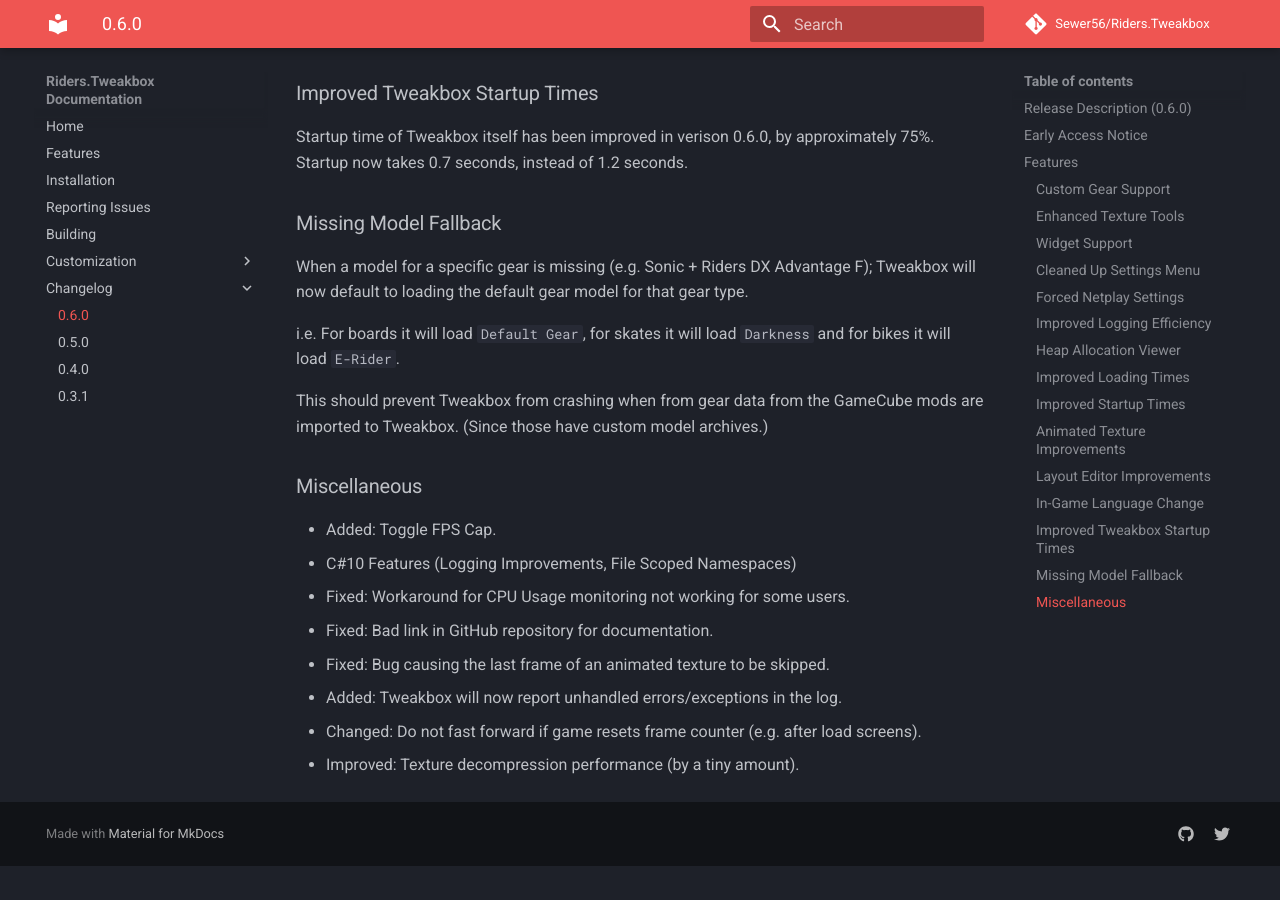
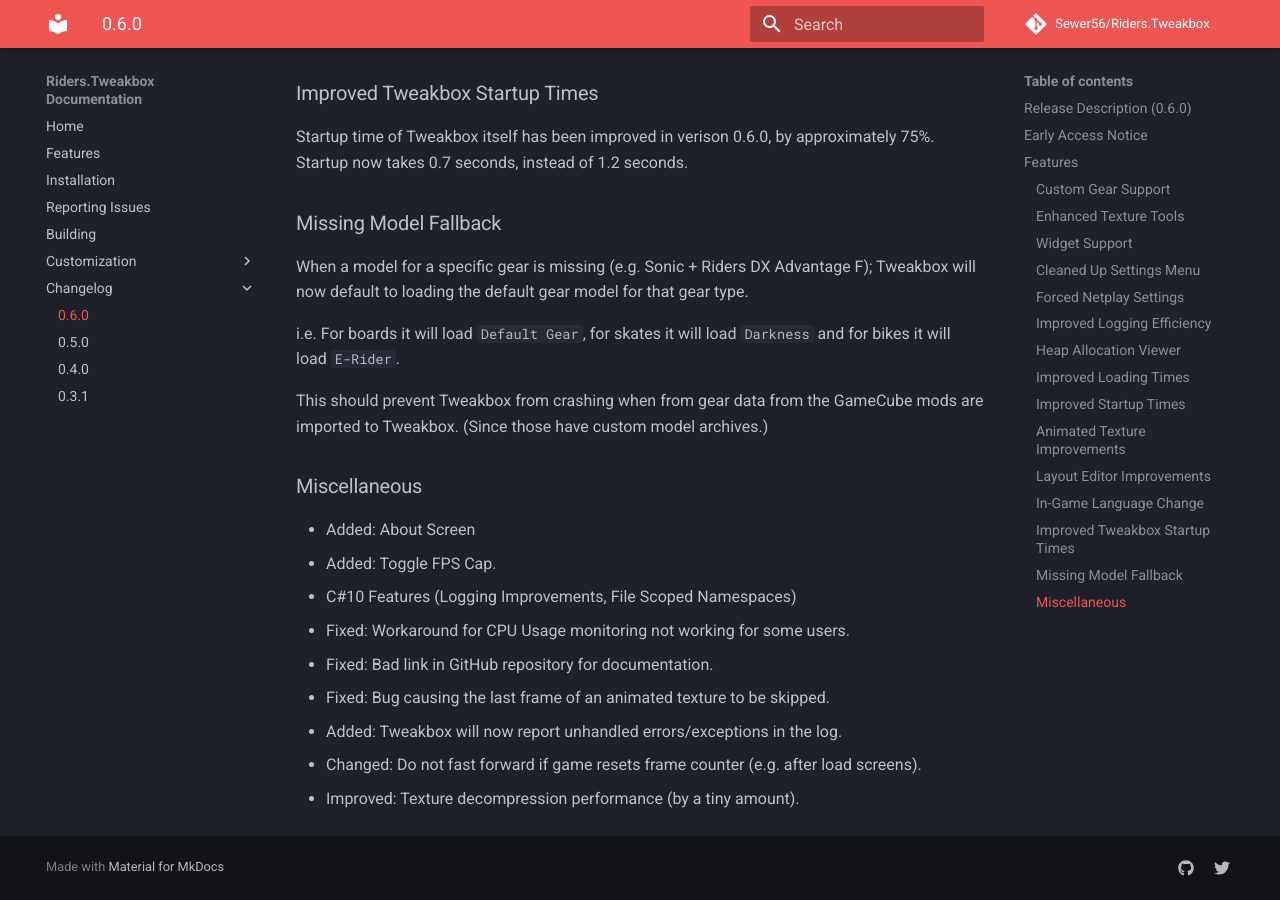
Before and after one commit to Sewer56/Riders.Tweakbox, an MkDocs documentation site: the page built from docs/Changelogs/0.6.0/0.6.0.md, in a window 1280 px wide and 900 px high, scrolled down 7468 px. Built offline with MkDocs 1.6.1 and Material for MkDocs 9.7.7, drawn with Linux system fonts in a browser that asks for light colours; comment, search, counter and statistics services are not loaded; before the commit the page ends 8334 px from its top, so only the background shows below that.

Commit message:
Updated Changelog

```diff
--- a/docs/Changelogs/0.6.0/0.6.0.md
+++ b/docs/Changelogs/0.6.0/0.6.0.md
@@ -159,6 +159,7 @@
 
 ### Miscellaneous
 
+- Added: About Screen
 - Added: Toggle FPS Cap.
 - C#10 Features (Logging Improvements, File Scoped Namespaces)
 - Fixed: Workaround for CPU Usage monitoring not working for some users.
```
